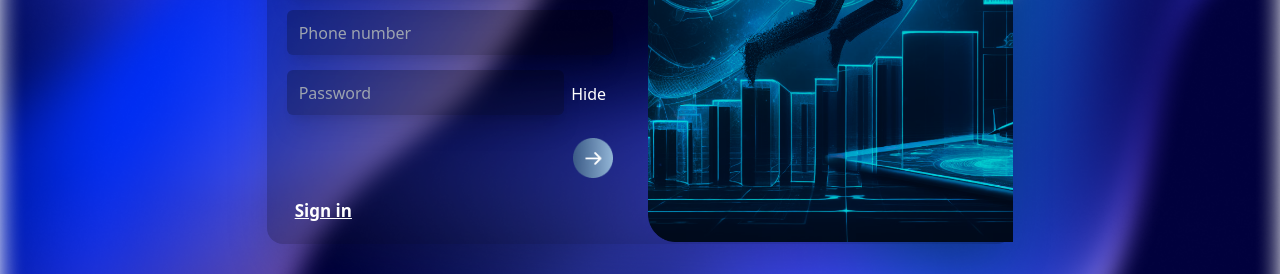
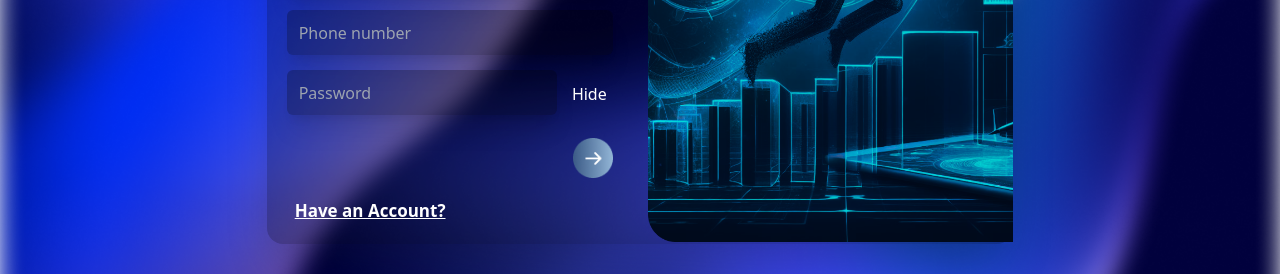
Before and after one commit to Routinr/routinr-frontend, a React (Vite) app in the folder routinr/: page /signup in a window 1280 px wide. Shown: the part 431-705 px from the top of the page. Built offline with nearby package versions, Linux system fonts and the light colour scheme.

Commit message:
deadline rush

```diff
--- a/routinr/src/css/App.css
+++ b/routinr/src/css/App.css
@@ -39,9 +39,6 @@ form .input {
     display: none;
 }
 
-/* note styling */
-/* .note-cont{
-    display: grid;
-    grid-template-columns: 1, 1, 1;
-    place-items: center;
-} */
+.main::-webkit-scrollbar{
+    display: none;
+}
--- a/routinr/src/views/authentication/ForgetPassword.jsx
+++ b/routinr/src/views/authentication/ForgetPassword.jsx
@@ -61,13 +61,13 @@ const ForgetPassword = () => {
               className="input px-3 mb-3 text-white bg-black shadow-xl rounded-md bg-clip-padding bg-opacity-25"
             />
 
-            <Link type="submit" className="">
+            <button type="submit" className="">
               <img
                 src={SubmitBtn}
                 alt="Submit"
                 className="w-[40px] h-[40px] float-right ml-2 my-2"
               />
-            </Link>
+            </button>
           </form>
 
           <div className="flex justify-between flex-row w-full mt-7 ">
--- a/routinr/src/views/authentication/Login.jsx
+++ b/routinr/src/views/authentication/Login.jsx
@@ -35,8 +35,9 @@ const Login = () => {
         loginUser
       )
 
-      if (response.data.error) {
-        setLoginError(response.data.error);
+      const error = response.data?.error;
+      if (error) {
+        setLoginError(error);
         return;
       }
       const token = response.data.token; // Extract the token from the response object
--- a/routinr/src/views/authentication/Signup.jsx
+++ b/routinr/src/views/authentication/Signup.jsx
@@ -57,7 +57,7 @@ const Signup = () => {
   };
 
   return (
-    <div className="main w-full h-[100vh] grid place-items-center">
+    <div className="main w-full h-[100vh] overflow-scroll grid place-items-center">
       <div
         className="auth-cont flex
         w-2/3
@@ -134,7 +134,7 @@ const Signup = () => {
               <button
                 type="button"
                 onClick={togglePassword}
-                className="w-[15%] text-white pb-3"
+                className="w-[15%] text-white pb-3 ml-2"
               >
                 {showPassword ? "Show" : "Hide"}
               </button>
@@ -154,7 +154,7 @@ const Signup = () => {
               to="/login"
               className="text-white mx-2 mt-3 font-semibold underline text-[17px]"
             >
-              Sign in
+              Have an Account?
             </Link>
           </div>
         </div>
--- a/routinr/src/views/components/CardsSection.jsx
+++ b/routinr/src/views/components/CardsSection.jsx
@@ -15,7 +15,7 @@ const CardsSection = () => {
         <div className="flex flex-col md:bg-[#031A3E] justify-center items-center text-center border-[1px] border-[rgb(189,106,247)] text-white p-2 pb-6 md:p-5 lg:p-8 rounded-lg z-30 md:w-[300px] lg:w-[500px] w-[350px] md:pb-12">
           <img className="w-[85px] mt-5 md:mt-0" src={shape} alt="shape" />
           <h2 className="mt-6 font-bold text-lg md:text-2xl">My Tasks</h2>
-          <p className="mt-5  font-semibold text-[12px] md:text-[20px]">nt t
+          <p className="mt-5  font-semibold text-[12px] md:text-[20px]">
             Easily Balance Your Work, Life And
             <br /> Everything In Between
           </p>
--- a/routinr/src/views/components/MainSection.jsx
+++ b/routinr/src/views/components/MainSection.jsx
@@ -34,10 +34,10 @@ const MainSection = () => {
             </h1>
             <p className="mt-5 text-[15px] lg:text-[20px]">
               Discover The Easiest Way To Manage Your Time <br /> And Be
-              Productive Alongside Collaborating With <br /> Your Teams
+              Productive Alongside Collaborating With Your Teams
             </p>
             <button className="bg-[#386BD9] hover:bg-transparent hover:text-[#386BD9] border-[#386BD9] border-[1px] text-white font-bold py-2 px-4 rounded-tl-lg rounded-br-lg mt-10 mb-10 md:mb-0 md:mt-5">
-              <Link to={"/signup"}>Get Started</Link>
+              <Link to={"/login"}>Get Started</Link>
             </button>
             <div className="hidden md:block absolute left-[550px] buttom-[50px]">
               <img src={circlee} alt="circle" />
```
